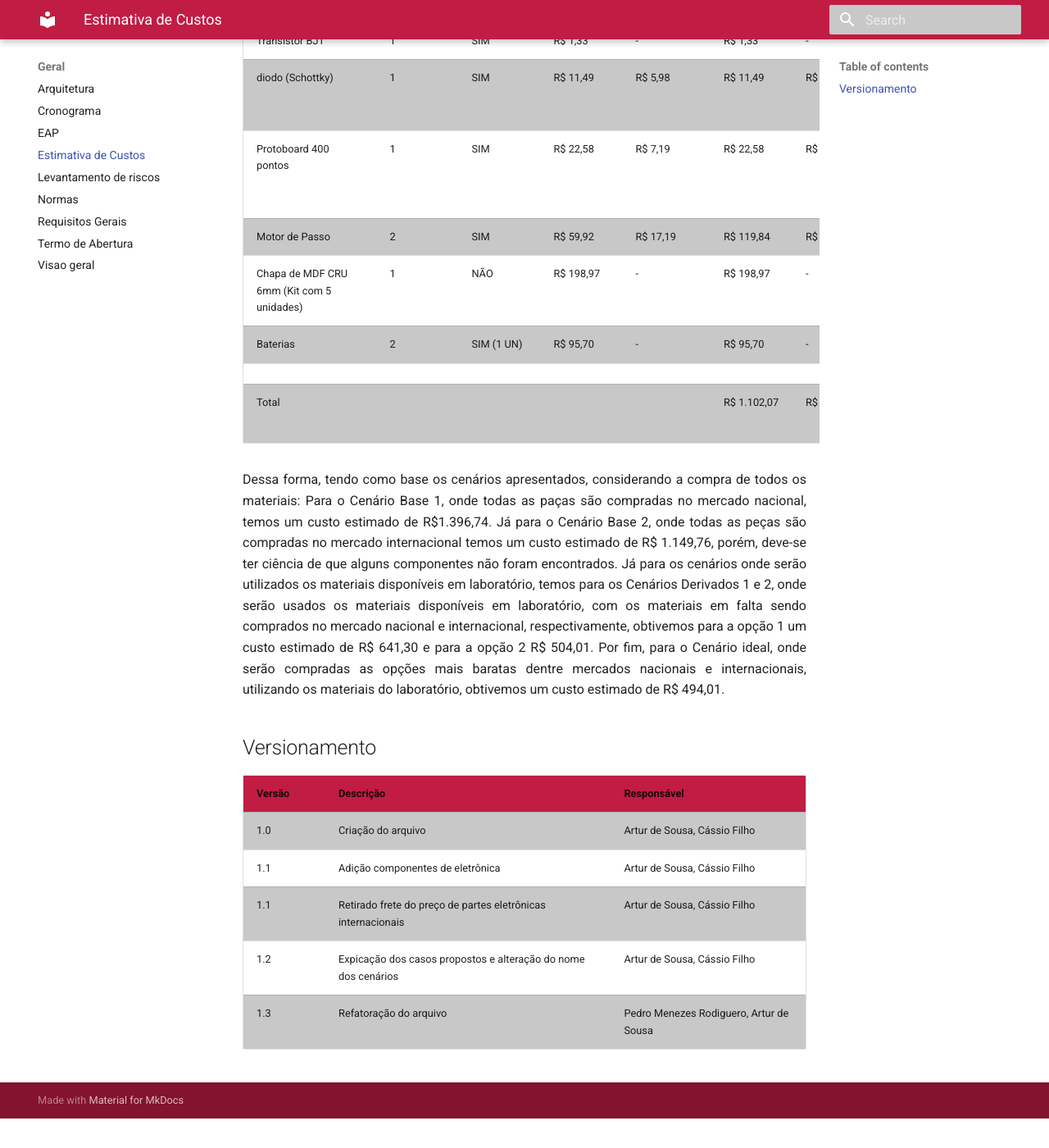
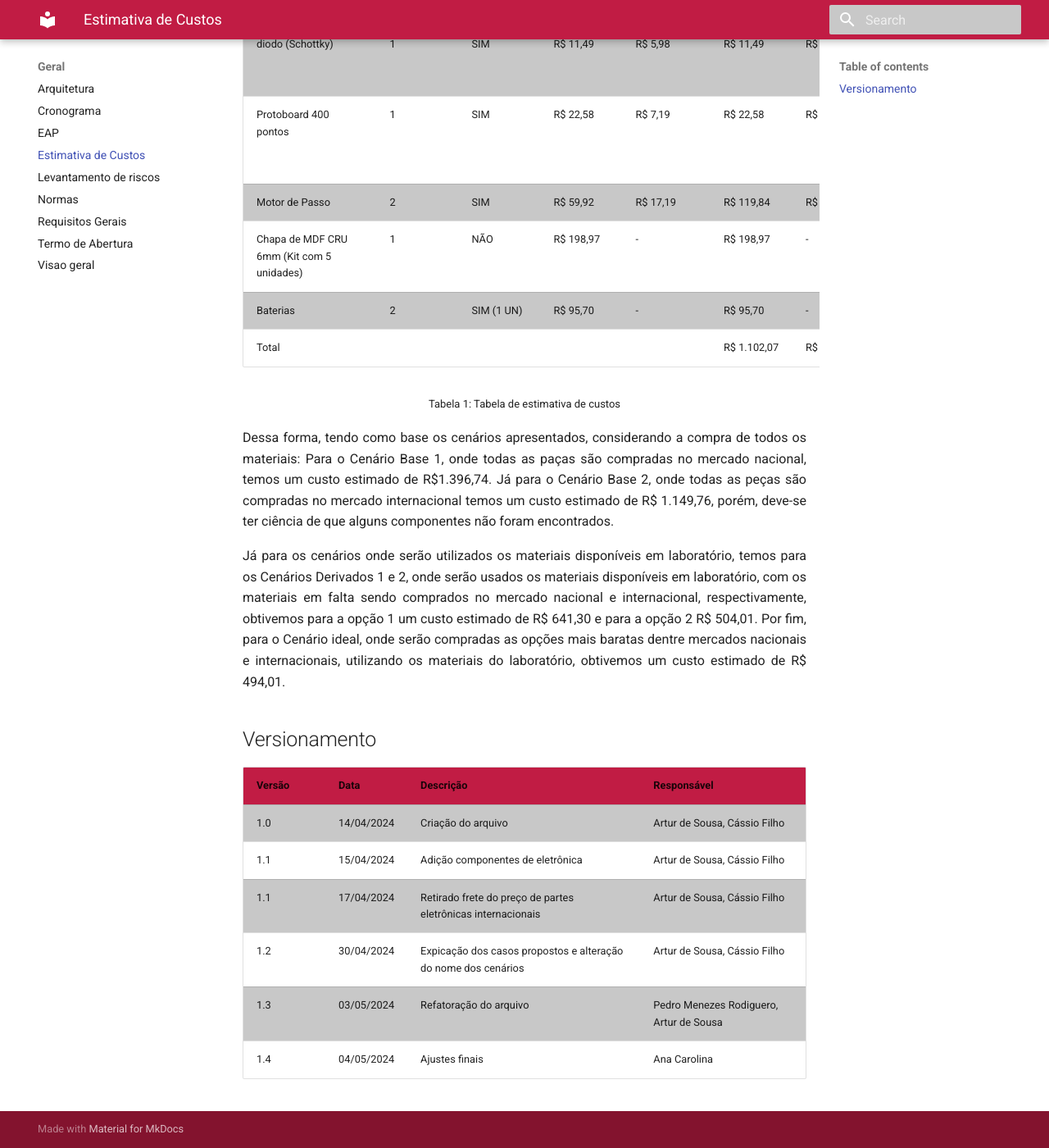
Before and after one commit to Calcioft/ScanPoint, an MkDocs documentation site: the page built from docs/geral/estimativa-custos.md, in a window 1280 px wide and 1400 px high, scrolled down 1717 px. Shown: the whole window at 82% size. Built offline with MkDocs 1.6.1 and Material for MkDocs 9.7.7, drawn with Linux system fonts in a browser that asks for light colours; before the commit the page ends 3081 px from its top, so only the background shows below that; some of the changed text lies outside the part shown.

Commit message:
doc: Atualização do documento de custo

```diff
--- a/docs/geral/estimativa-custos.md
+++ b/docs/geral/estimativa-custos.md
@@ -1,4 +1,5 @@
 # Estimativa de custos
+
 <p style="text-align:justify;">
 Para a estimativa de custos foram pensados 5 cenários possíveis sendo dois cenários de base, 2 cenários
 complementáres e por fim um cenário ideal.
@@ -13,6 +14,7 @@
 A partir desses cenários foram desenvolvidos outros dois, derivados dos cenários iniciais, e
 considerando os materiais disponíveis no laboratório de estruturas.
 </p>
+
 * Cenário Derivado 1: Itens do laboratório com compras no mercado nacional;
 * Cenário Derivado 2: Itens do laboratório com compras no mercado internacional.
 
@@ -44,15 +44,22 @@
 | Protoboard 400 pontos                        | 1          | SIM        | R$ 22,58                | R$ 7,19                      | R$ 22,58       | R$ 7,19        | R$ 0,00            | R$ 0,00            | R$ 0,00       | https://www.huinfinito.com.br/protoboards/1111-protoboard-400-pontos.html                                                                                                                                                                                                | https://www.aliexpress.com/item/1005006668666597.html?spm=a2g0o.productlist.main.3.2e6352ac5n39IF&algo_pvid=525466cc-a740-4876-8359-73b02d354470&algo_exp_id=525466cc-a740-4876-8359-73b02d354470-1&pdp_npi=4%40dis%21BRL%2119.48%215.84%21%21%2126.13%217.84%21%40210307bf17131883180324907eafb0%2112000037972008627%21sea%21BR%210%21AB&curPageLogUid=uWDw9UhAx2eD&utparam-url=scene%3Asearch%7Cquery_from%3A                                                                                                                 |
 | Motor de Passo                               | 2          | SIM        | R$ 59,92                | R$ 17,19                     | R$ 119,84      | R$ 34,38       | R$ 0,00            | R$ 0,00            | R$ 0,00       | https://produto.mercadolivre.com.br/MLB-3302914449-motor-de-passo-nema-17-de-42kgf-para-impressora-3d-_JM                                                                                                                                                                | https://pt.aliexpress.com/item/1005004682938895.html                                                                                                                                                                                                                                                                                                                                                                                                                                                                            |
 | Chapa de MDF CRU 6mm (Kit com 5 unidades)    | 1          | NÃO        | R$ 198,97               | -                            | R$ 198,97      | -              | R$ 198,97          | -                  | R$ 198,97     | https://produto.mercadolivre.com.br/MLB-3175030094-kit-5-chapas-mdf-cru-80x70-6mm-todos-os-tamanhos--_JM                                                                                                                                                                 |                                                                                                                                                                                                                                                                                                                                                                                                                                                                                                                                 |
-| Baterias                                     | 2          | SIM (1 UN) | R$ 95,70                | -                            | R$ 95,70       | -              | R$ 95,70           | -                  | R$ 95,70      | https://www.amazon.com.br/dp/B075X3GVQS?ref_=cm_sw_r_cso_wa_apin_dp_PSWKX8TX5KSZ31Q6XSW4&starsLeft=1                                                                                                                                                                     |                                                                                                                                                                                                                                                                                                                                                                                                                                                                                                                                 |
-|                                              |            |            |                         |                              |                |                |                    |                    |               |                                                                                                                                                                                                                                                                          |                                                                                                                                                                                                                                                                                                                                                                                                                                                                                                                                 |
-| Total                                        |            |            |                         |                              | R$ 1.102,07    | R$ 1.149,76    | R$ 346,63          | R$ 209,34          | R$ 199,34     |                                                                                                                                                                                                                                                                          |                                                                                                                                                                                                                                                                                   <font size="2"><p style="text-align: center">Fonte: Tabela de Custo - Autoria Própria.</p></font>                                                                                                                                                                                                                                              |
+| Baterias                                     | 2          | SIM (1 UN) | R$ 95,70                | -                            | R$ 95,70       | -              | R$ 95,70           | -                  | R$ 95,70      | https://www.amazon.com.br/dp/B075X3GVQS?ref_=cm_sw_r_cso_wa_apin_dp_PSWKX8TX5KSZ31Q6XSW4&starsLeft=1                                                                                                                                                                     |                                                                                                                                                                                                                                                                                                                                                                                                                                                                                                                                |
+| Total                                        |            |            |                         |                              | R$ 1.102,07    | R$ 1.149,76    | R$ 346,63          | R$ 209,34          | R$ 199,34     |                                                                                                                                                                                                                                                                          |                                                                                                                                                                                                                                                                                                                                                                                                                                                         |
+
+<font size="2"><p style="text-align: center">Tabela 1: Tabela de estimativa de custos</p></font>
+
+
 <p style="text-align:justify;">
 Dessa forma, tendo como base os cenários apresentados, considerando a compra de todos os materiais:
 Para o Cenário Base 1, onde todas as paças são compradas no mercado nacional, temos um custo estimado
 de R$1.396,74. Já para o Cenário Base 2, onde todas as peças são compradas no mercado internacional
 temos um custo estimado de R$ 1.149,76, porém, deve-se ter ciência de que alguns componentes não foram
-encontrados. Já para os cenários onde serão utilizados os materiais disponíveis em laboratório, temos
+encontrados.
+</p>
+
+<p style="text-align:justify;">
+Já para os cenários onde serão utilizados os materiais disponíveis em laboratório, temos
 para os Cenários Derivados 1 e 2, onde serão usados os materiais disponíveis em laboratório, com os
 materiais em falta sendo comprados no mercado nacional e internacional, respectivamente, obtivemos
 para a opção 1 um custo estimado de R$ 641,30 e para a opção 2 R$ 504,01.
@@ -61,10 +68,11 @@
 </p>
 
 ## Versionamento
-| Versão | Descrição                                                       |Responsável|
-|--------|-----------------------------------------------------------------| ----- |
-| 1.0    | Criação do arquivo                                              | Artur de Sousa, Cássio Filho |
-| 1.1    | Adição componentes de eletrônica                                | Artur de Sousa, Cássio Filho |
-| 1.1    | Retirado frete do preço de partes eletrônicas internacionais    | Artur de Sousa, Cássio Filho |
-| 1.2    | Expicação dos casos propostos  e alteração do nome dos cenários | Artur de Sousa, Cássio Filho |
-| 1.3    | Refatoração do arquivo                                          | Pedro Menezes Rodiguero, Artur de Sousa |
+| Versão | Data | Descrição                                                       |Responsável|
+|--------| ------- |-----------------------------------------------------------------| ----- |
+| 1.0    | 14/04/2024 | Criação do arquivo                                              | Artur de Sousa, Cássio Filho |
+| 1.1    | 15/04/2024 | Adição componentes de eletrônica                                | Artur de Sousa, Cássio Filho |
+| 1.1    | 17/04/2024 | Retirado frete do preço de partes eletrônicas internacionais    | Artur de Sousa, Cássio Filho |
+| 1.2    | 30/04/2024 | Expicação dos casos propostos  e alteração do nome dos cenários | Artur de Sousa, Cássio Filho |
+| 1.3    | 03/05/2024 | Refatoração do arquivo                                          | Pedro Menezes Rodiguero, Artur de Sousa |
+| 1.4    | 04/05/2024 | Ajustes finais                                                  | Ana Carolina  |
```
Also changed, not shown: other parts of docs/geral/estimativa-custos.md (+0 -2 lines).
